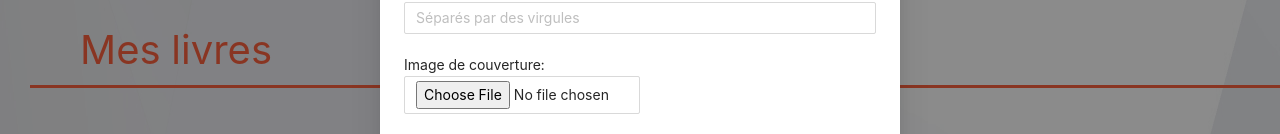
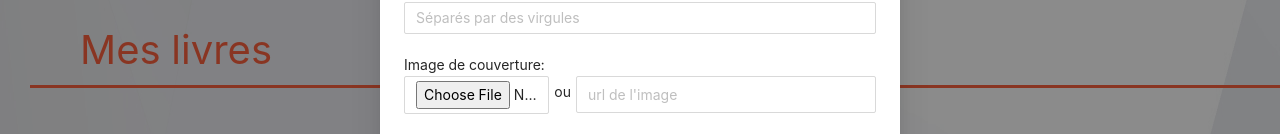
Before and after one commit to remiserougne2017/origapp-back, a React (Create React App) app in the folder back-office/: page / in a window 1280 px wide. Both pictures are taken after a click on the button "Ajouter un livre". Shown: the part 347-481 px from the top of the page. Built offline with nearby package versions, Linux system fonts and the light colour scheme.

Commit message:
fin update book

```diff
--- a/back-office/src/components/Overlay-creaBook.js
+++ b/back-office/src/components/Overlay-creaBook.js
@@ -18,7 +18,7 @@ const [illustrators,setIllustrators]=useState('');
 const [desc,setDesc]=useState('');
 const [image,setImage]=useState();
 const [errorMEssage,setErrorMessage]=useState({})
-
+const [urlImage,setUrlImage]= useState("")
 console.log("IDBOOK!",props.dataBook)
 
 const dataSource = (img)=>{
@@ -104,10 +104,16 @@ const handleOk = async () => {
           style={{marginBottom:20}}
           onChange={(e)=>{setIllustrators(e.target.value)}}
           value={props.dataBook?props.dataBook.illustrators:illustrators}/>
-         <p className="form">Image de couverture:</p>
+        <p className="form">Image de couverture:</p>
+        <div style={{display:"flex", flexDirection:"row", height:37}}>
           {/* <DropZone/> */}
           {/* <Upload dataImage={dataImage}></Upload> */}
           <InputFileCustom dataSource={dataSource}></InputFileCustom>
+          <p style={{margin:5}}>ou</p>
+          <Input className="input" name="urlImage"
+          onChange={(e)=>{setUrlImage(e.target.value)}} placeholder="url de l'image"
+          value={props.dataBook?props.dataBook.coverImage:urlImage}/>
+        </div>
          <p style={{marginTop:35}}className="form">Résumé de l'ouvrage:</p>
         <TextArea className="input" name="description" rows={4}
           style={{marginBottom:20}}
```
